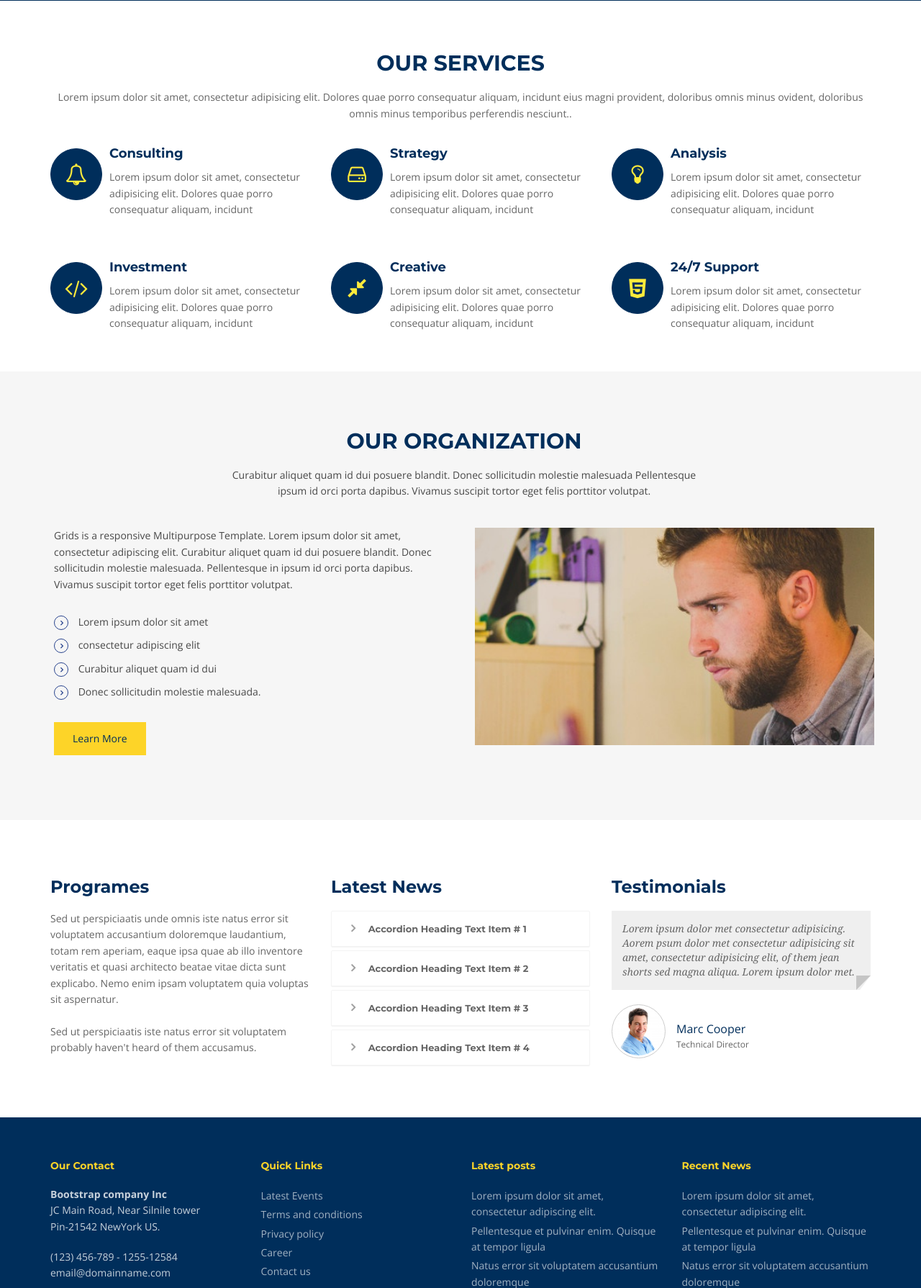
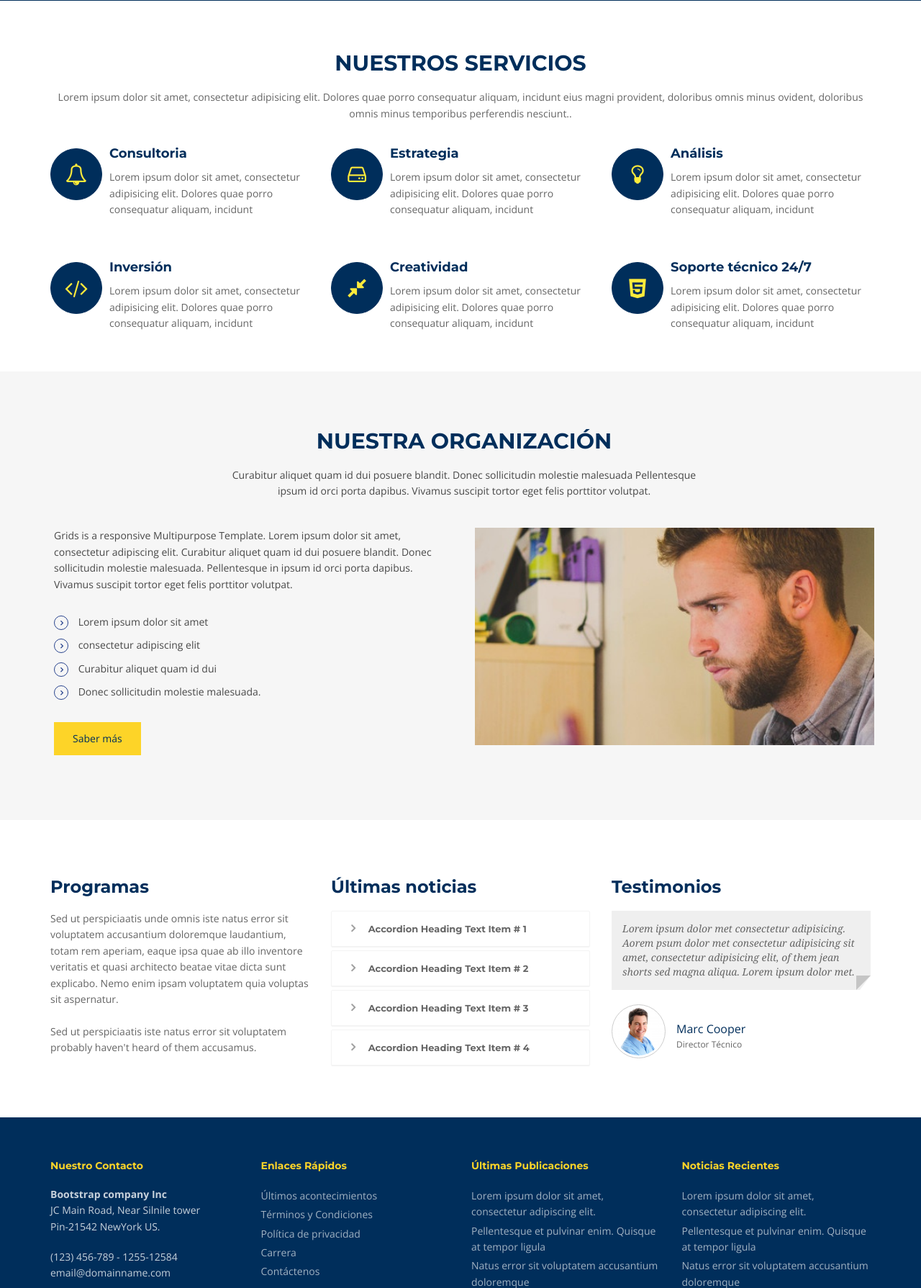
Before and after one commit to g4b12iel/ISEE, a PHP site: page / in a window 1280 px wide. Shown: the part 811-2600 px from the top of the page at 72% size. Run offline with PHP 8.4, Linux system fonts and the light colour scheme.

Commit message:
plantilla traducida

```diff
--- a/components/head_header.php
+++ b/components/head_header.php
@@ -23,7 +23,7 @@
 		<div class="container">
 			<div class="row">
 				<div class="col-md-12">
-					<p class="pull-left hidden-xs"><i class="fa fa-clock-o"></i><span>Mon - Sat 8.00 - 18.00. Sunday CLOSED</span></p>
+					<p class="pull-left hidden-xs"><i class="fa fa-clock-o"></i><span>Lun - Sab 8.00 - 18.00. Domingo CERRADO</span></p>
 					<p class="pull-right"><i class="fa fa-phone"></i>Tel No. (+001) 123-456-789</p>
 				</div>
 			</div>
@@ -47,15 +47,15 @@
 						<li class="dropdown">
 							<a href="#" data-toggle="dropdown" class="dropdown-toggle">Quienes somos<b class="caret"></b></a>
 							<ul class="dropdown-menu">
-								<li><a href="about.php">Company</a></li>
-								<li><a href="about.php">Our Team</a></li>
-								<li><a href="about.php">News</a></li>
-								<li><a href="about.php">Investors</a></li>
+								<li><a href="about.php">ISE&E S.R.L.</a></li>
+								<li><a href="about.php">Nuestro equipo</a></li>
+								<li><a href="about.php">Noticias</a></li>
+								<li><a href="about.php">Inversionistas</a></li>
 							</ul>
 						</li><!-- fin: dropdown -->
 						<li><a href="services.php">Servicios</a></li>
-							<li><a href="portfolio.php">Portfolio</a></li>
-							<li><a href="pricing.php">Pricing</a></li>
+							<li><a href="portfolio.php">Portafolio</a></li>
+							<li><a href="pricing.php">Precios</a></li>
 							<li><a href="contact.php">Contactatenos</a></li>
 					</ul><!-- fin: nav navbar-nav -->
 				</div><!-- fin: navbar-collapse collapse -->
--- a/components/javascript_footer.php
+++ b/components/javascript_footer.php
@@ -21,7 +21,7 @@
 		<div class="row">
 			<div class="col-md-3 col-sm-3">
 				<div class="widget">
-					<h5 class="widgetheading">Our Contact</h5>
+					<h5 class="widgetheading">Nuestro Contacto</h5>
 					<address>
 					<strong>Bootstrap company Inc</strong><br>
 					JC Main Road, Near Silnile tower<br>
@@ -34,19 +34,19 @@
 			</div>
 			<div class="col-md-3 col-sm-3">
 				<div class="widget">
-					<h5 class="widgetheading">Quick Links</h5>
+					<h5 class="widgetheading">Enlaces Rápidos</h5>
 					<ul class="link-list">
-						<li><a href="#">Latest Events</a></li>
-						<li><a href="#">Terms and conditions</a></li>
-						<li><a href="#">Privacy policy</a></li>
-						<li><a href="#">Career</a></li>
-						<li><a href="#">Contact us</a></li>
+						<li><a href="#">Últimos acontecimientos</a></li>
+						<li><a href="#">Términos y Condiciones</a></li>
+						<li><a href="#">Política de privacidad</a></li>
+						<li><a href="#">Carrera</a></li>
+						<li><a href="#">Contáctenos</a></li>
 					</ul>
 				</div>
 			</div>
 			<div class="col-md-3 col-sm-3">
 				<div class="widget">
-					<h5 class="widgetheading">Latest posts</h5>
+					<h5 class="widgetheading">Últimas Publicaciones</h5>
 					<ul class="link-list">
 						<li><a href="#">Lorem ipsum dolor sit amet, consectetur adipiscing elit.</a></li>
 						<li><a href="#">Pellentesque et pulvinar enim. Quisque at tempor ligula</a></li>
@@ -56,7 +56,7 @@
 			</div>
 			<div class="col-md-3 col-sm-3">
 				<div class="widget">
-					<h5 class="widgetheading">Recent News</h5>
+					<h5 class="widgetheading">Noticias Recientes</h5>
 					<ul class="link-list">
 						<li><a href="#">Lorem ipsum dolor sit amet, consectetur adipiscing elit.</a></li>
 						<li><a href="#">Pellentesque et pulvinar enim. Quisque at tempor ligula</a></li>
--- a/index.php
+++ b/index.php
@@ -9,15 +9,15 @@
 				<li>
 					<img src="img/slides/1.jpg" alt="" />
 					<div class="flex-caption">
-						<h3>Creative</h3>
-						<p>We create the opportunities</p>
+						<h3>Creativos</h3>
+						<p> Creamos las oportunidades</p>
 					</div>
 				</li>
 				<li>
 					<img src="img/slides/2.jpg" alt="" />
 					<div class="flex-caption">
-						<h3>Solution</h3>
-						<p>Success depends on work</p>
+						<h3>Soluciones</h3>
+						<p> El éxito depende del trabajo</p>
 					</div>
 				</li>
 			</ul><!-- fin: slides -->
@@ -29,11 +29,11 @@
 		<div class="container">
 			<div class="row">
 				<div class="col-md-10 col-sm-9">
-					<h3>Best Business consulting</h3>
+					<h3>La mejor empresa de consultoría</h3>
 					<p>Lorem ipsum dolor sit amet, consectetur adipisicing elit. Dolores quae porro consequatur aliquam, incidunt eius magni provident, doloribus omnis minus temporibus perferendis nesciunt quam repellendus nulla nemo ipsum odit corrupti</p>
 				</div>
 				<div class="col-md-2 col-sm-3">
-					<a href="#" class="btn btn-primary">Read More</a>
+					<a href="#" class="btn btn-primary">Leer más</a>
 				</div>
 			</div>
 		</div>
@@ -43,7 +43,7 @@
 		<div class="container">
 			<div class="row">
 				<div class="col-md-12">
-					<div class="aligncenter"><h2 class="aligncenter">Our Services</h2>Lorem ipsum dolor sit amet, consectetur adipisicing elit. Dolores quae porro consequatur aliquam, incidunt eius magni provident, doloribus omnis minus ovident, doloribus omnis minus temporibus perferendis nesciunt..<br/></div>
+					<div class="aligncenter"><h2 class="aligncenter">Nuestros servicios</h2>Lorem ipsum dolor sit amet, consectetur adipisicing elit. Dolores quae porro consequatur aliquam, incidunt eius magni provident, doloribus omnis minus ovident, doloribus omnis minus temporibus perferendis nesciunt..<br/></div>
 			</div><!-- fin: row -->
 		</div><!-- fin: container -->
 
@@ -51,21 +51,21 @@
 			<div class="col-sm-4 info-blocks">
 				<i class="icon-info-blocks fa fa-bell-o"></i>
 				<div class="info-blocks-in">
-					<h3>Consulting</h3>
+					<h3>Consultoria</h3>
 					<p>Lorem ipsum dolor sit amet, consectetur adipisicing elit. Dolores quae porro consequatur aliquam, incidunt</p>
 				</div>
 			</div>
 			<div class="col-sm-4 info-blocks">
 				<i class="icon-info-blocks fa fa-hdd-o"></i>
 				<div class="info-blocks-in">
-					<h3>Strategy</h3>
+					<h3>Estrategia</h3>
 					<p>Lorem ipsum dolor sit amet, consectetur adipisicing elit. Dolores quae porro consequatur aliquam, incidunt</p>
 				</div>
 			</div>
 			<div class="col-sm-4 info-blocks">
 				<i class="icon-info-blocks fa fa-lightbulb-o"></i>
 				<div class="info-blocks-in">
-					<h3>Analysis</h3>
+					<h3>Análisis</h3>
 					<p>Lorem ipsum dolor sit amet, consectetur adipisicing elit. Dolores quae porro consequatur aliquam, incidunt</p>
 				</div>
 			</div>
@@ -74,21 +74,21 @@
 			<div class="col-sm-4 info-blocks">
 				<i class="icon-info-blocks fa fa-code"></i>
 				<div class="info-blocks-in">
-					<h3>Investment</h3>
+					<h3>Inversión</h3>
 					<p>Lorem ipsum dolor sit amet, consectetur adipisicing elit. Dolores quae porro consequatur aliquam, incidunt</p>
 				</div>
 			</div>
 			<div class="col-sm-4 info-blocks">
 				<i class="icon-info-blocks fa fa-compress"></i>
 				<div class="info-blocks-in">
-					<h3>Creative</h3>
+					<h3>Creatividad</h3>
 					<p>Lorem ipsum dolor sit amet, consectetur adipisicing elit. Dolores quae porro consequatur aliquam, incidunt</p>
 				</div>
 			</div>
 			<div class="col-sm-4 info-blocks">
 				<i class="icon-info-blocks fa fa-html5"></i>
 				<div class="info-blocks-in">
-					<h3>24/7 Support</h3>
+					<h3>Soporte técnico 24/7</h3>
 					<p>Lorem ipsum dolor sit amet, consectetur adipisicing elit. Dolores quae porro consequatur aliquam, incidunt</p>
 				</div>
 			</div>
@@ -101,7 +101,7 @@
 			<div class="row">
 				<div class="col-md-12">
 					<div class="section-title text-center">
-						<h2>Our Organization</h2>
+						<h2>Nuestra organización</h2>
 						<p>Curabitur aliquet quam id dui posuere blandit. Donec sollicitudin molestie malesuada Pellentesque <br>ipsum id orci porta dapibus. Vivamus suscipit tortor eget felis porttitor volutpat.</p>
 					</div>
 				</div>
@@ -117,7 +117,7 @@
 							<li><span class="fa fa-angle-right"></span> Curabitur aliquet quam id dui</li>
 							<li><span class="fa fa-angle-right"></span> Donec sollicitudin molestie malesuada.</li>
 						</ul>
-						<a href="#" class="btn btn-primary">Learn More</a>
+						<a href="#" class="btn btn-primary">Saber más</a>
 					</div>
 				</div>
 				<div class="col-md-6 col-sm-6">
@@ -135,13 +135,13 @@
 				<div class="col-md-4">
 					<!-- Heading and para -->
 					<div class="block-heading-two">
-						<h3><span>Programes</span></h3>
+						<h3><span>Programas</span></h3>
 					</div>
 					<p>Sed ut perspiciaatis unde omnis iste natus error sit voluptatem accusantium doloremque laudantium, totam rem aperiam, eaque ipsa quae ab illo inventore veritatis et quasi architecto beatae vitae dicta sunt explicabo. Nemo enim ipsam voluptatem quia voluptas sit aspernatur. <br><br>Sed ut perspiciaatis iste natus error sit voluptatem probably haven't heard of them accusamus.</p>
 				</div>
 				<div class="col-md-4">
 					<div class="block-heading-two">
-						<h3><span>Latest News</span></h3>
+						<h3><span>Últimas noticias</span></h3>
 					</div>
 					<!-- Accordion starts -->
 					<div class="panel-group" id="accordion-alt3">
@@ -210,7 +210,7 @@
 
 				<div class="col-md-4">
 					<div class="block-heading-two">
-						<h3><span>Testimonials</span></h3>
+						<h3><span>Testimonios</span></h3>
 					</div>
 					<div class="testimonials">
 						<div class="active item">
@@ -219,7 +219,7 @@
 								<img alt="" src="img/team4.jpg" class="pull-left">
 								<div class="pull-left">
 									<span class="testimonials-name">Marc Cooper</span>
-									<span class="testimonials-post">Technical Director</span>
+									<span class="testimonials-post">Director Técnico</span>
 								</div>
 							</div>
 						</div>
@@ -230,95 +230,6 @@
 		</div><!-- fin: container -->
 	</div><!-- fin: about home-about -->
 </div>
-
-<a href="#" class="scrollup"><i class="fa fa-angle-up active"></i></a>
-<!-- javascript ================================================== -->
-<!-- Placed at the end of the document so the pages load faster -->
-<script src="js/jquery.js"></script>
-<script src="js/jquery.easing.1.3.js"></script>
-<script src="js/bootstrap.min.js"></script>
-<script src="js/jquery.fancybox.pack.js"></script>
-<script src="js/jquery.fancybox-media.js"></script>
-<script src="js/jquery.flexslider.js"></script>
-<script src="js/animate.js"></script>
-<!-- Vendor Scripts -->
-<script src="js/modernizr.custom.js"></script>
-<script src="js/jquery.isotope.min.js"></script>
-<script src="js/jquery.magnific-popup.min.js"></script>
-<script src="js/animate.js"></script>
-<script src="js/custom.js"></script>
-</body>
-<footer>
-	<div class="container">
-		<div class="row">
-			<div class="col-md-3 col-sm-3">
-				<div class="widget">
-					<h5 class="widgetheading">Our Contact</h5>
-					<address>
-					<strong>Bootstrap company Inc</strong><br>
-					JC Main Road, Near Silnile tower<br>
-					 Pin-21542 NewYork US.</address>
-					<p>
-						<i class="icon-phone"></i> (123) 456-789 - 1255-12584 <br>
-						<i class="icon-envelope-alt"></i> email@domainname.com
-					</p>
-				</div>
-			</div>
-			<div class="col-md-3 col-sm-3">
-				<div class="widget">
-					<h5 class="widgetheading">Quick Links</h5>
-					<ul class="link-list">
-						<li><a href="#">Latest Events</a></li>
-						<li><a href="#">Terms and conditions</a></li>
-						<li><a href="#">Privacy policy</a></li>
-						<li><a href="#">Career</a></li>
-						<li><a href="#">Contact us</a></li>
-					</ul>
-				</div>
-			</div>
-			<div class="col-md-3 col-sm-3">
-				<div class="widget">
-					<h5 class="widgetheading">Latest posts</h5>
-					<ul class="link-list">
-						<li><a href="#">Lorem ipsum dolor sit amet, consectetur adipiscing elit.</a></li>
-						<li><a href="#">Pellentesque et pulvinar enim. Quisque at tempor ligula</a></li>
-						<li><a href="#">Natus error sit voluptatem accusantium doloremque</a></li>
-					</ul>
-				</div>
-			</div>
-			<div class="col-md-3 col-sm-3">
-				<div class="widget">
-					<h5 class="widgetheading">Recent News</h5>
-					<ul class="link-list">
-						<li><a href="#">Lorem ipsum dolor sit amet, consectetur adipiscing elit.</a></li>
-						<li><a href="#">Pellentesque et pulvinar enim. Quisque at tempor ligula</a></li>
-						<li><a href="#">Natus error sit voluptatem accusantium doloremque</a></li>
-					</ul>
-				</div>
-			</div>
-		</div>
-	</div>
-	<div id="sub-footer">
-		<div class="container">
-			<div class="row">
-				<div class="col-lg-6">
-					<div class="copyright">
-						<p>
-							<span>&copy; Bootstrap Template 2017 All right reserved. Template By </span><a href="http://webthemez.com/free-bootstrap-templates/" target="_blank">WebThemez</a>
-						</p>
-					</div>
-				</div>
-				<div class="col-lg-6">
-					<ul class="social-network">
-						<li><a href="#" data-placement="top" title="Facebook"><i class="fa fa-facebook"></i></a></li>
-						<li><a href="#" data-placement="top" title="Twitter"><i class="fa fa-twitter"></i></a></li>
-						<li><a href="#" data-placement="top" title="Linkedin"><i class="fa fa-linkedin"></i></a></li>
-						<li><a href="#" data-placement="top" title="Pinterest"><i class="fa fa-pinterest"></i></a></li>
-						<li><a href="#" data-placement="top" title="Google plus"><i class="fa fa-google-plus"></i></a></li>
-					</ul>
-				</div>
-			</div>
-		</div>
-	</div>
-</footer>
-</html>
+<?php
+	include("components/javascript_footer.php");
+?>
```
Also changed, not shown: about.php (+12 -12 lines), contact.php (+4 -4 lines), portfolio.php (+7 -7 lines), pricing.php (+29 -29 lines), services.php (+9 -9 lines).
